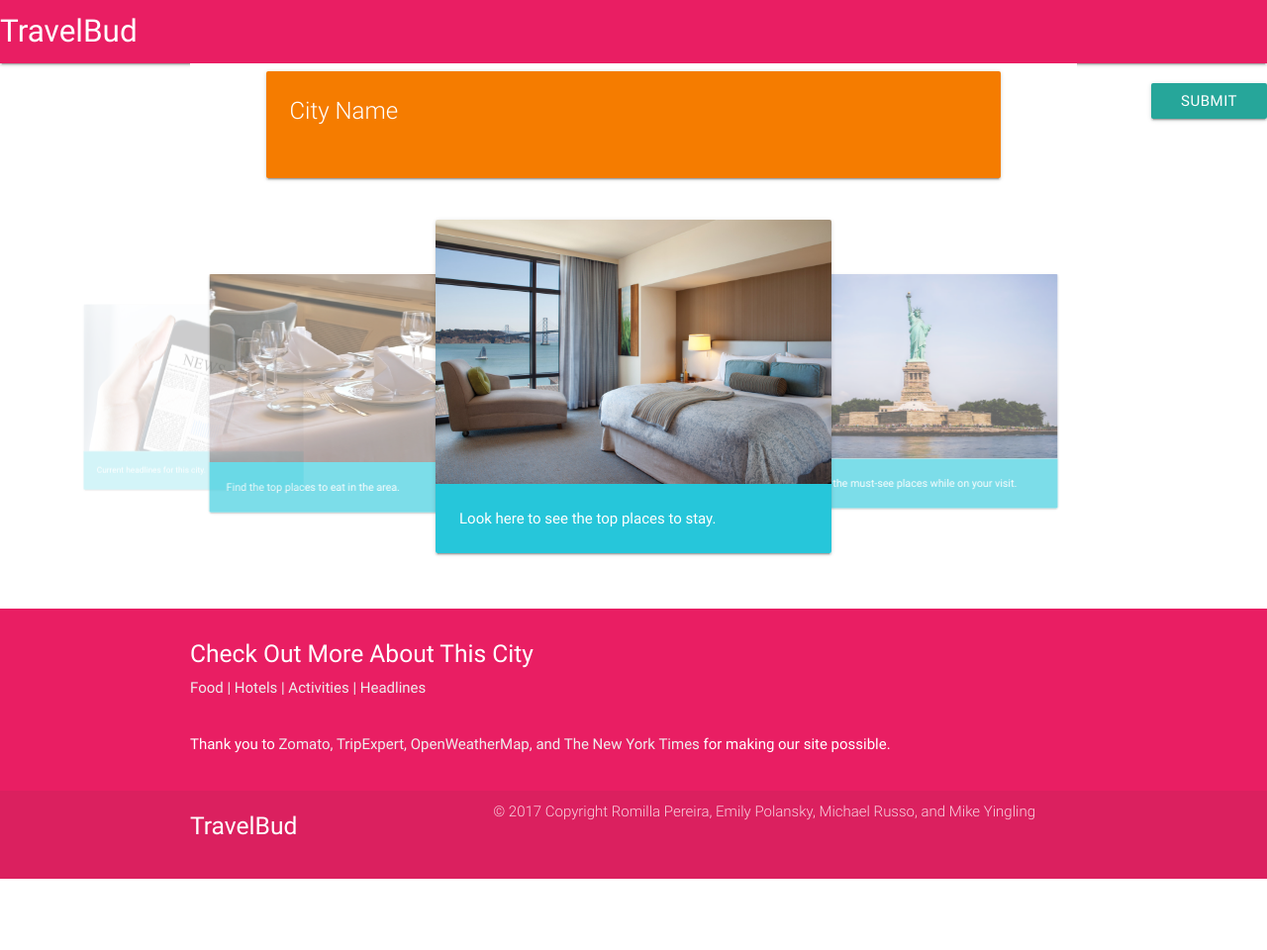
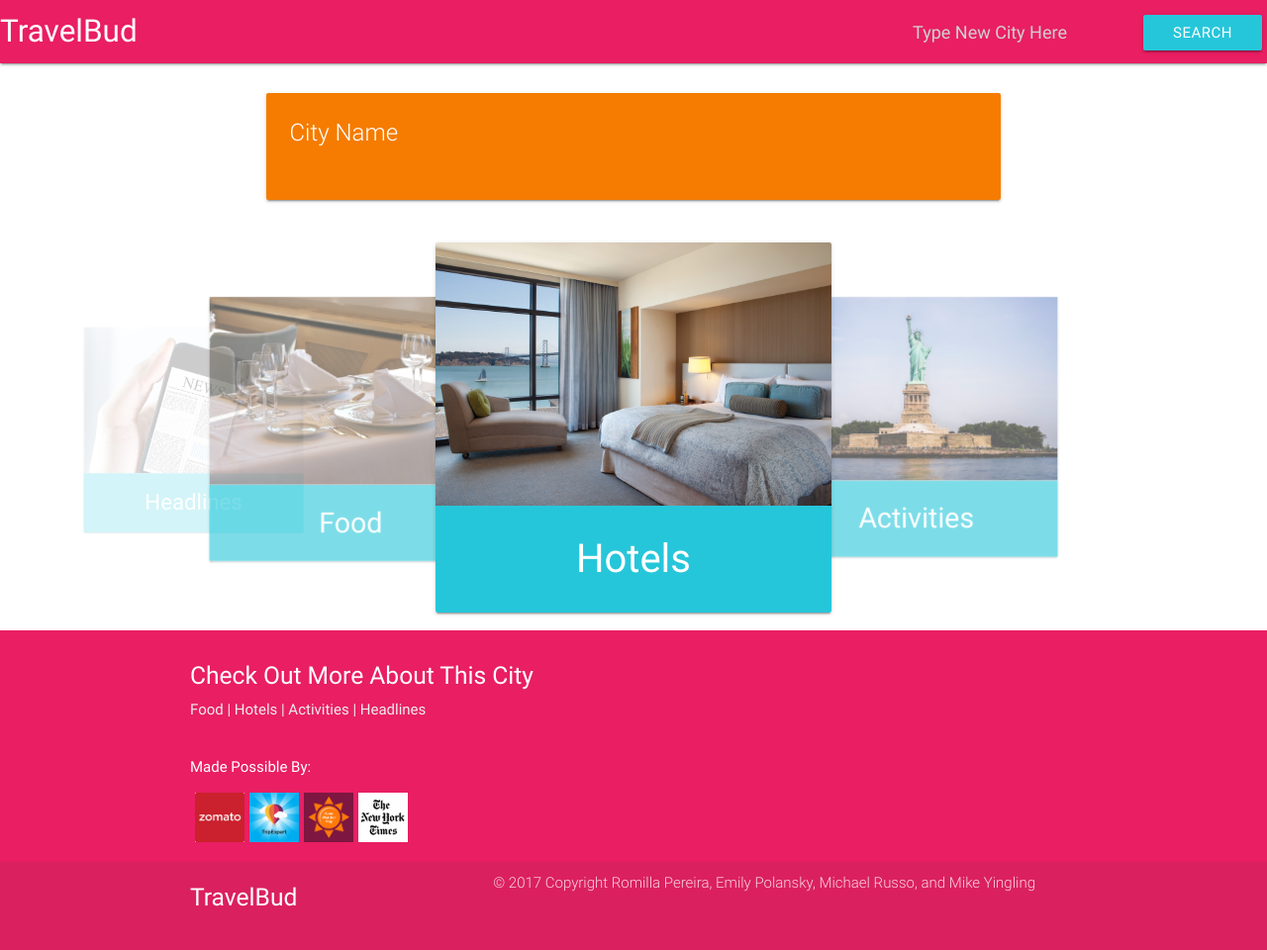
Before and after one commit to eXo5/travelbuddy, a PHP site: page /choice.html in a window 1280 px wide. Shown: the whole page at 99% size. Before the commit the page ends 888 px from the top, so only its background shows below. Run offline with PHP 8.4, Linux system fonts and the light colour scheme; some libraries are stand-ins or nearby versions.

Commit message:
carousel headings and submit button

```diff
--- a/assets/css/choice.css
+++ b/assets/css/choice.css
@@ -1,4 +1,32 @@
+h2 {
+	text-align: center;
+}
 .carousel .carousel-item {
     height: 400px;
     width: 400px;
 }
+
+#searchbutton {
+	top: 15px;
+	right: 5px;
+}
+
+#searchBar {
+	right: 10px;
+	color: #26c6da;
+}
+
+.apiLogo {
+	height: 50px;
+	width: 50px;
+	float: left;
+	margin-left: 5px;
+}
+
+#headlines,
+#activities,
+#food,
+#hotel {
+	text-align: center;
+	font-size: 40px;
+}
--- a/choice.html
+++ b/choice.html
@@ -18,20 +18,19 @@
 <body>
 
 <nav>
-
     <div class="nav-wrapper pink">
     <a href="#" class="brand-logo white-text">TravelBud</a>
+    <button class="btn waves-effect waves-light right cyan lighten-1" type="submit" name="action" id="searchbutton">Search</button>
     <form>
-      <div class="input-field right pink">
-        <input id="search" type="search" required>
+      <div class="input-field right pink pull-m4" id="searchBar">
+        <input id="search" type="search" placeholder="Type New City Here" required>
         <label class="label-icon" for="search"><i class="material-icons"></i></label>
-        <button class="btn waves-effect waves-light right" type="submit" name="action" id="searchbutton">Submit</button>
       </div>
     </form>
     </div>
-
 </nav>
 
+<br>
 <div class="container white">
   <div class="row">
     <div class="col s12 m12 l10 offset-l1">
@@ -54,7 +53,7 @@
         <img src="assets/images/hotel.jpg">
       </div>
       <div class="card-content cyan lighten-1">
-        <p class="white-text">Look here to see the top places to stay.</p>
+        <p class="white-text" id="hotel">Hotels</p>
       </div>
     </div>
   </a>
@@ -64,7 +63,7 @@
         <img src="assets/images/statue.jpeg">
       </div>
       <div class="card-content cyan lighten-1">
-        <p class="white-text">Find out the must-see places while on your visit.</p>
+        <p class="white-text" id="activities">Activities</p>
       </div>
     </div>
   </a>
@@ -74,7 +73,7 @@
         <img src="assets/images/news.jpg">
       </div>
       <div class="card-content cyan lighten-1">
-        <p class="white-text">Current headlines for this city.</p>
+        <p class="white-text" id="headlines">Headlines</p>
       </div>
     </div>
   </a>
@@ -85,7 +84,7 @@
       </div>
       <div class="card-content cyan lighten-1">
 
-        <p class="white-text">Find the top places to eat in the area.</p>
+        <p class="white-text" id="food">Food</p>
       </div>
       </div>
   </a>
@@ -104,7 +103,11 @@
     </div>
     <div class="row">
       <div class="col s12 m10 l10">
-        <p class="white-text">Thank you to <a class="grey-text text-lighten-3" href="https://www.zomato.com/woodbridge-nj" target="_blank">Zomato, </a><a class="grey-text text-lighten-3" href="https://www.tripexpert.com/" target="_blank">TripExpert, </a><a class="grey-text text-lighten-3" href="https://openweathermap.org/" target="_blank"> OpenWeatherMap, </a><a class="grey-text text-lighten-3" href="https://www.nytimes.com/" target="_blank">and The New York Times</a> for making our site possible.</p>
+        <p class="white-text">Made Possible By:</p>
+        <a href="https://www.zomato.com/woodbridge-nj"><img src="assets/images/zomato.png" class="apiLogo"></a>
+        <a href="https://www.tripexpert.com/"><img src="assets/images/TripExpert_logo.png" class="apiLogo"></a>
+        <a href="https://openweathermap.org"><img src="assets/images/OpenWeatherMap_logo.png" class="apiLogo"></a>
+        <a href="https://www.nytimes.com/"><img src="assets/images/New-York-Times-logo.jpg" class="apiLogo"></a>
       </div>
     </div>
 
```
